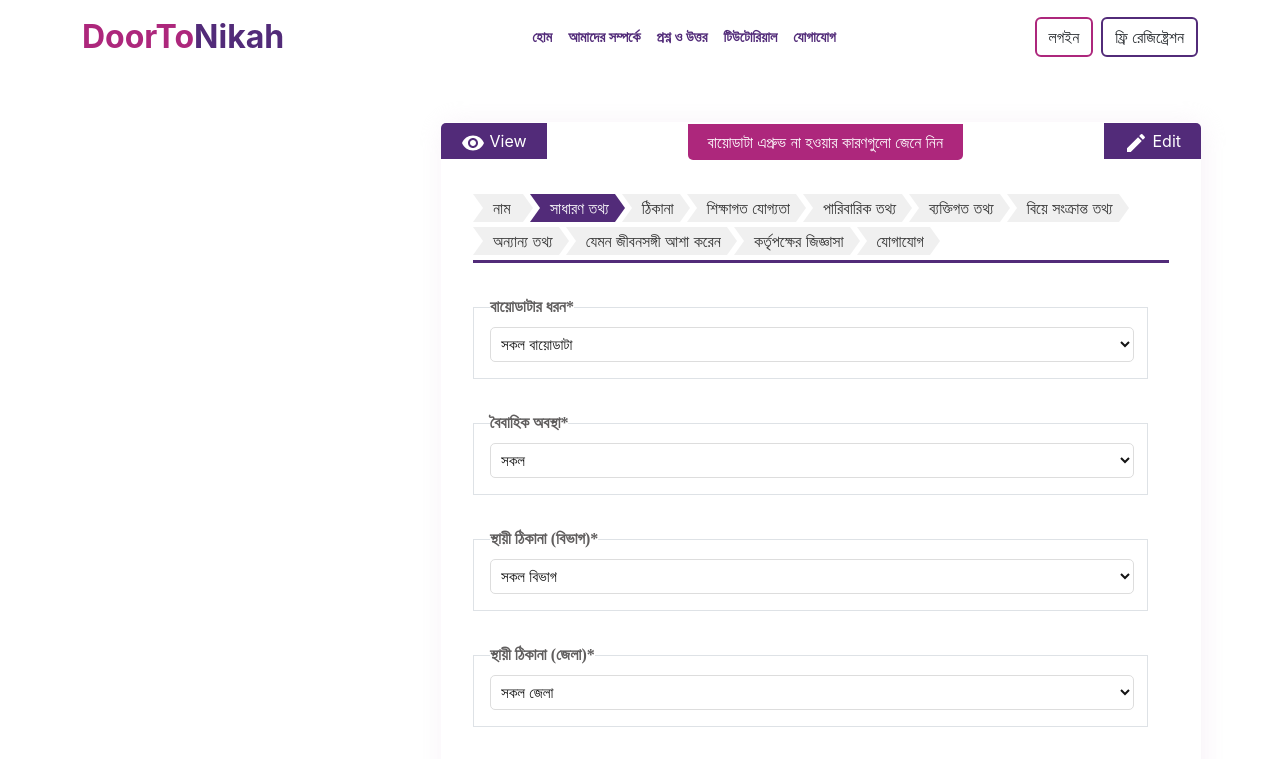
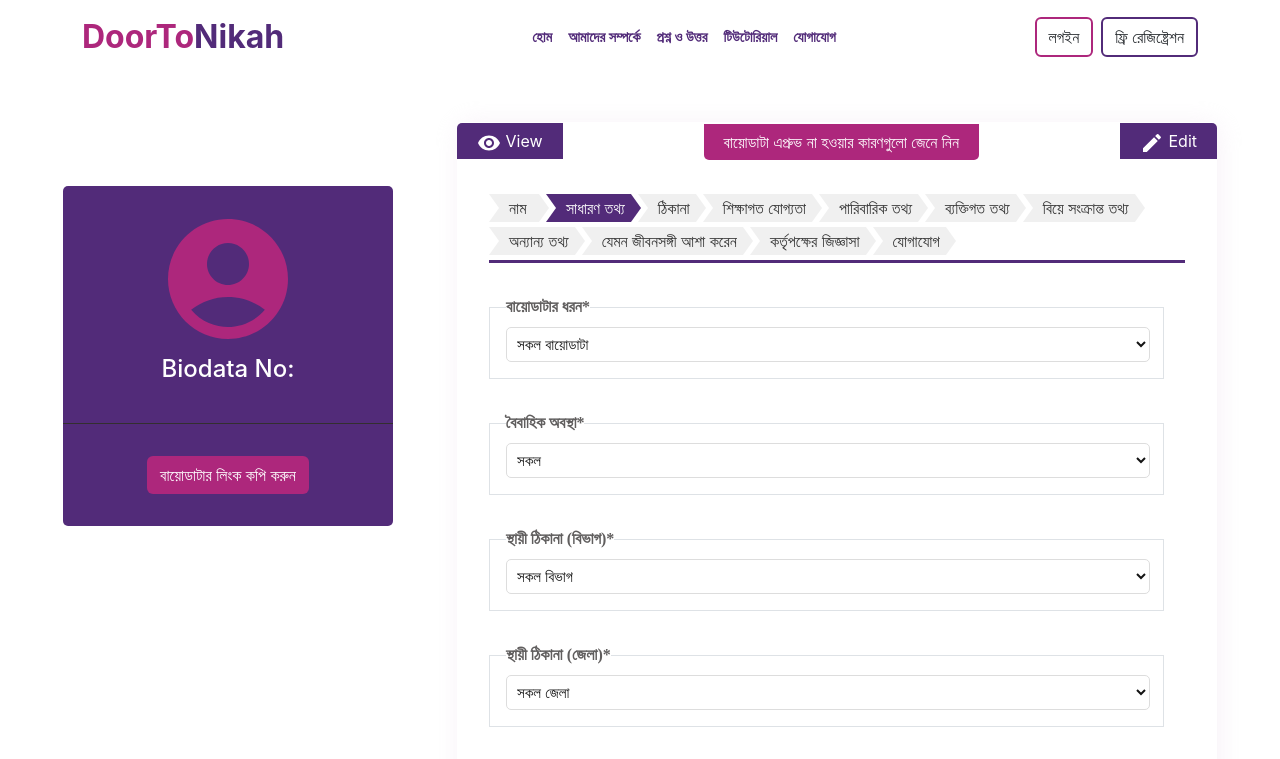
Before and after one commit to SumanIslam/DoorToNikah, a React (Create React App) app: page /biodata/registration/step2 in a window 1280 px wide. Shown: the top 759 px of the page. Built offline with nearby package versions, Linux system fonts and the light colour scheme; a web font is replaced by a local one.

Commit message:
add registration page 3 component

```diff
--- a/src/App.js
+++ b/src/App.js
@@ -10,8 +10,11 @@ import ContactPage from './page/contact-page';
 import TutorialPage from './page/tutorial-page';
 import LoginPage from './page/login-page';
 import SignUpPage from './page/signup-page';
+
+// registration pages
 import RegistrationPage1 from './page/registration/registration-page1.component';
 import RegistrationPage2 from './page/registration/registration-page2.component';
+import RegistrationPage3 from './page/registration/registration-page3.component';
 
 // require auth
 import RequireAuth from './services/requireAuth';
@@ -33,6 +36,7 @@ function App() {
 			<Route path='/biodata' element={<RequireAuth />}>
 				<Route path='registration/step1' element={<RegistrationPage1 />} />
 				<Route path='registration/step2' element={<RegistrationPage2 />} />
+				<Route path='registration/step3' element={<RegistrationPage3 />} />
 			</Route>
 		</Routes>
 	);
--- a/src/component/registration/common-component/biodata-no-container/biodata-no-container.style.scss
+++ b/src/component/registration/common-component/biodata-no-container/biodata-no-container.style.scss
@@ -2,6 +2,8 @@
   width: 330px;
   height: 340px;
   border-radius: 5px;
+  margin-top: 4rem;
+  margin-right: 2rem;
 
   &-body {
     height: 70%;
--- a/src/component/registration/common-styles/Form.style.scss
+++ b/src/component/registration/common-styles/Form.style.scss
@@ -1,7 +1,7 @@
 .step {
   display: flex;
   justify-content: center;
-  align-items: center;
+  align-items: flex-start;
   margin: 3rem 0;
 }
 
--- /dev/null
+++ b/src/page/registration/registration-page3.component.jsx
@@ -0,0 +1,16 @@
+import React from 'react';
+
+// component
+import Header from '../../component/header/header.component';
+import Footer from '../../component/footer/footer.component';
+
+const RegistrationPage3 = () => {
+	return (
+		<>
+			<Header />
+			<Footer />
+		</>
+	);
+};
+
+export default RegistrationPage3;
```
